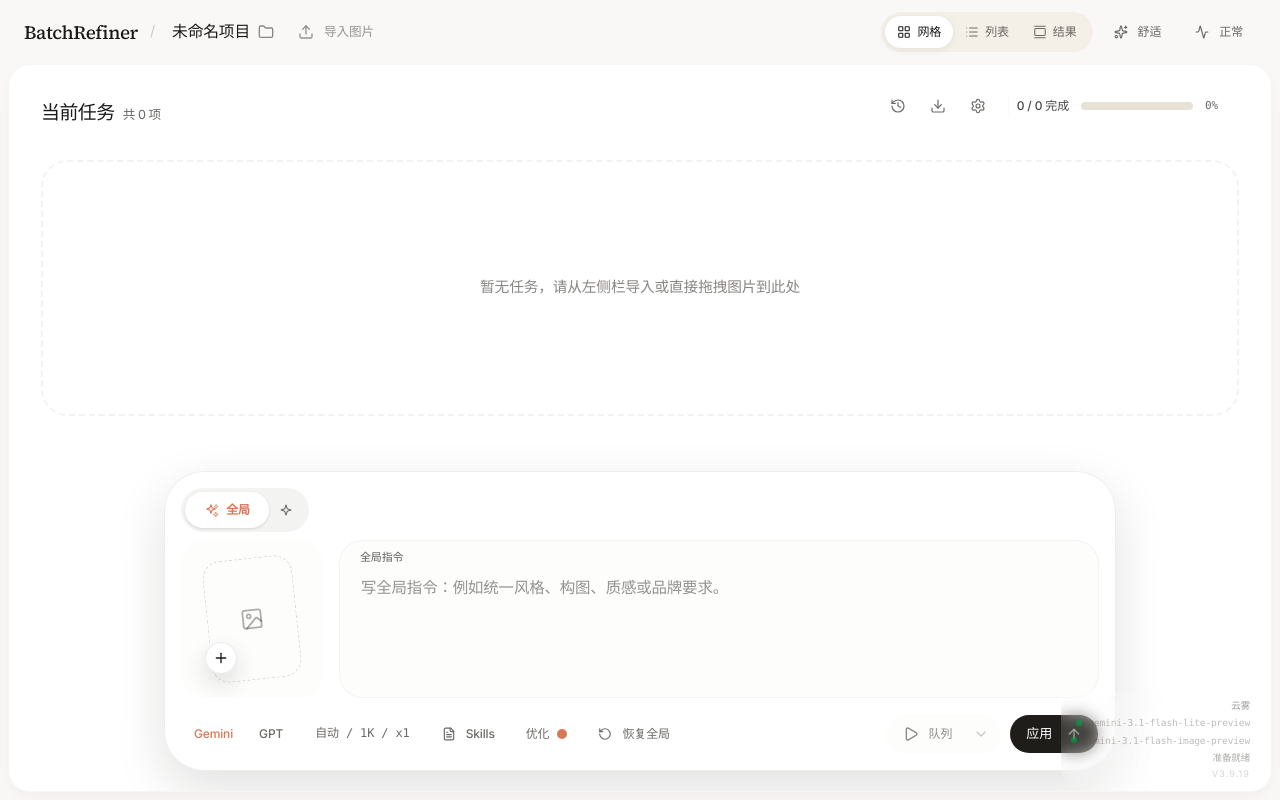
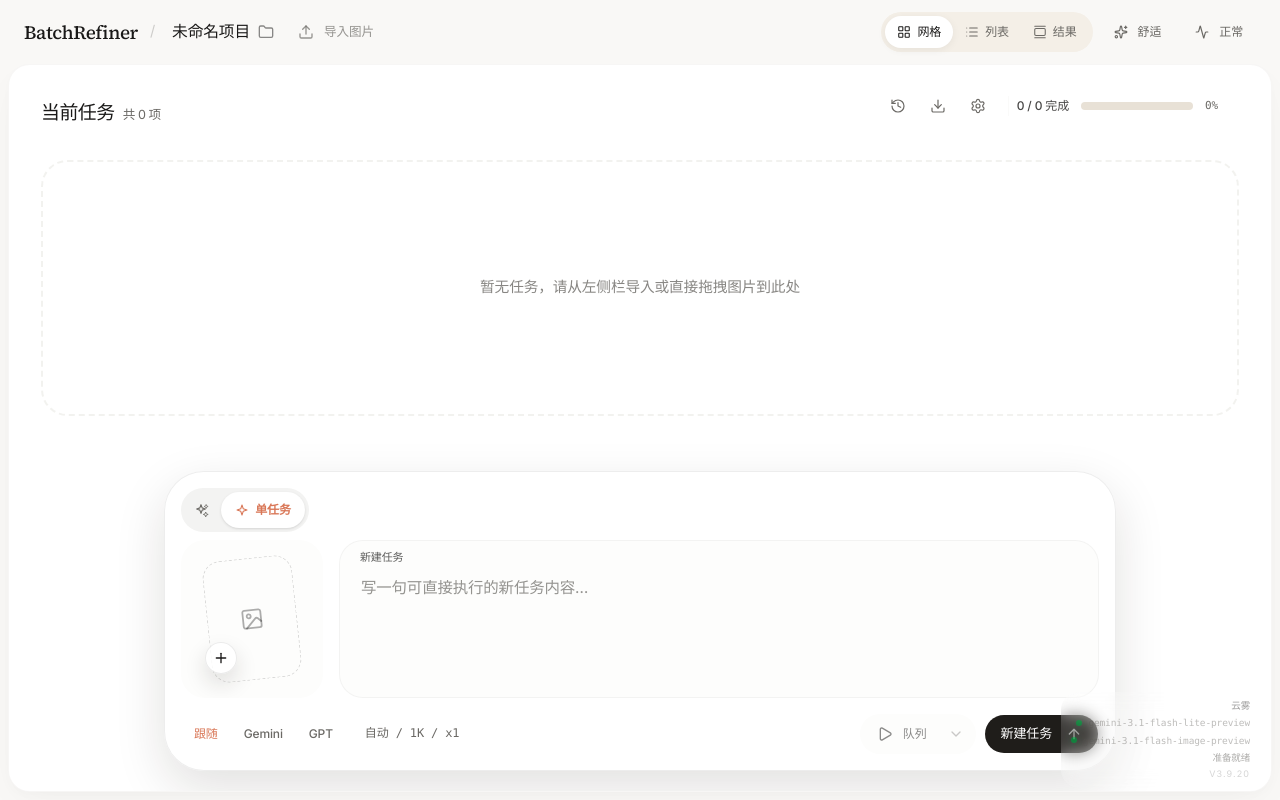
Before and after one commit to Hill2048/BatchRefiner, a React (Vite) app: page / in a window 1280 px wide. Built offline with nearby package versions, Linux system fonts and the light colour scheme.

Commit message:
fix: default editor to single task mode

```diff
--- a/package.json
+++ b/package.json
@@ -1,8 +1,8 @@
 {
   "name": "batch-refiner",
   "private": true,
-  "version": "3.9.19",
-  "appVersion": "3.9.19",
+  "version": "3.9.20",
+  "appVersion": "3.9.20",
   "type": "module",
   "scripts": {
     "dev": "vite --port=3000 --host=0.0.0.0",
--- a/src/components/workspace/FloatingTaskDock.tsx
+++ b/src/components/workspace/FloatingTaskDock.tsx
@@ -430,7 +430,7 @@ export function FloatingTaskDock() {
 
   const activeTask = activeTaskId ? taskLookup[activeTaskId] || null : null;
 
-  const [mode, setMode] = React.useState<DockMode>(activeTask ? 'task' : 'global');
+  const [mode, setMode] = React.useState<DockMode>('task');
   const [isSettingsOpen, setIsSettingsOpen] = React.useState(false);
   const [isHistoryOpen, setIsHistoryOpen] = React.useState(false);
   const [isMarkdownEditorOpen, setIsMarkdownEditorOpen] = React.useState(false);
```
Also changed, not shown: 1 other file (tests, documents, lock files or other folders).
